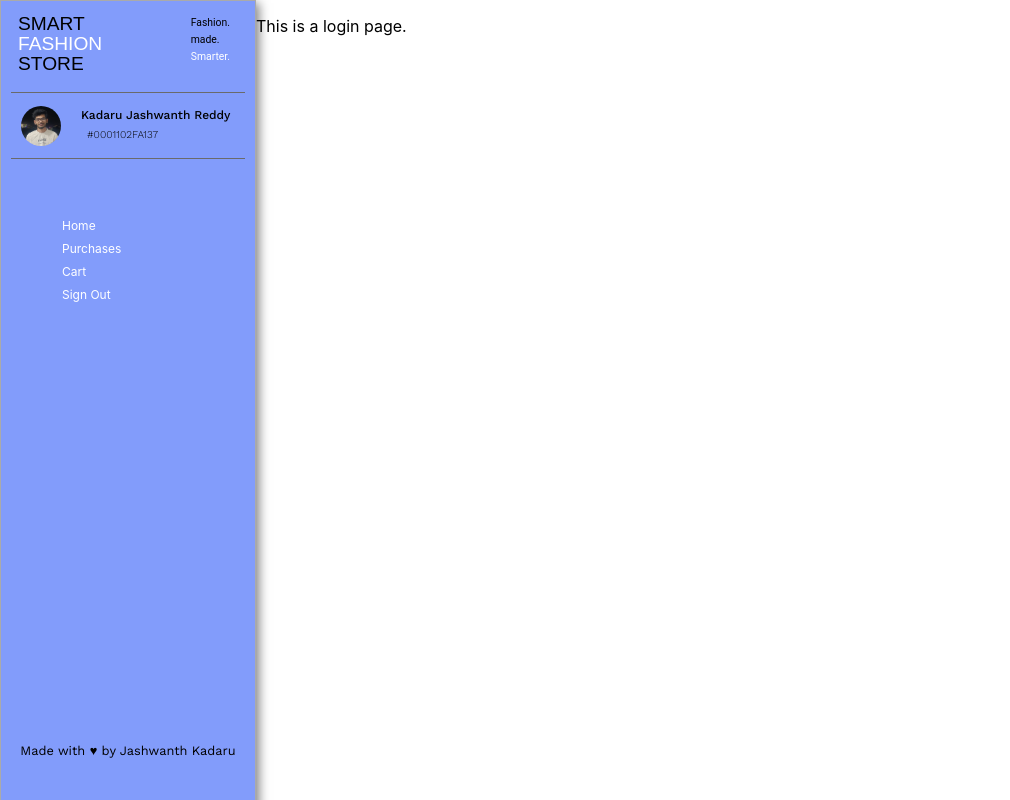
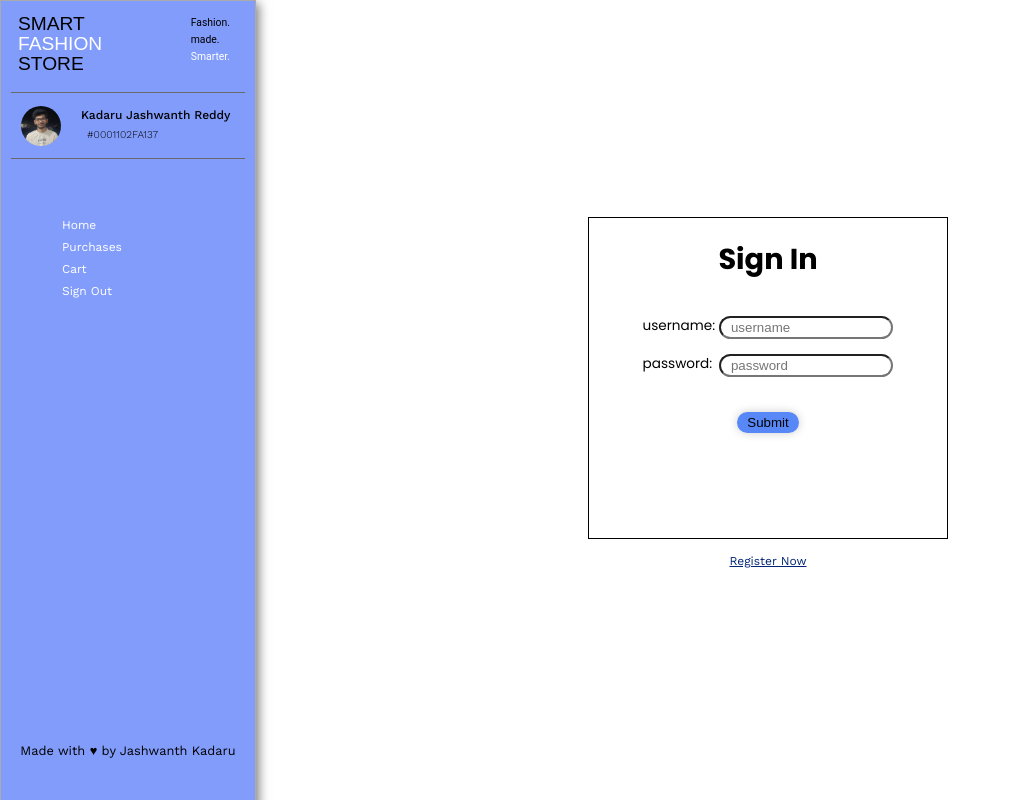
Before and after one commit to JashwanthKadaru/AI_Assisted_Shopping_App, a React (Create React App) app in the folder client/smart_store_client/: page / in a window 1280 px wide. Shown: the whole page, without its empty margins (0-1010 px from the left). Built offline with nearby package versions, Linux system fonts and the light colour scheme; a web font is replaced by a local one.

Commit message:
in client folder, created Login page react component, added markup for login layout. Added css styles to Login Stylesheet.

```diff
--- /dev/null
+++ b/client/smart_store_client/src/css/Login.css
@@ -0,0 +1,71 @@
+.login {
+    width: 100%;
+    height: 100vh;
+    display: flex;
+    flex-direction: column;
+    justify-content: center;
+    align-items: center;
+}
+
+form {
+    width: 35%;
+    height: 40vh;
+    margin: 0 auto;
+    border: 1px solid black;
+}
+
+form h1 {
+    width: fit-content;
+    margin: 20px auto;
+    margin-bottom: 35px;
+    font-size: 1.8rem;
+    font-family: 'Poppins', Arial, Helvetica, sans-serif;
+}
+
+.form-field {
+    width: fit-content;
+    margin: 15px auto;
+    width: 70%;
+
+    font-size: 0.85rem;
+    font-family: 'Poppins', Arial, Helvetica, sans-serif;
+
+    display: flex;
+    flex-direction: row;
+    justify-content: space-between;
+    /* border: 1px solid black; */
+}
+
+.form-field input {
+    border-radius: 20px;
+    padding: 2px 10px;
+    width: 60%;
+}
+
+form button {
+    width: fit-content;
+    margin: 10px auto;
+    margin-top: 35px;
+    padding: 3px 10px;
+    /* border: 1px solid black; */
+    border-radius: 20px;
+    box-shadow: 0px 0px 10px 0px rgba(0,0,0,0.2);
+
+    background-color: rgb(88, 136, 247);
+}
+
+form button:hover {
+    box-shadow: 1.5px 1.5px 15px 1px rgba(0,0,0,0.35);
+    transform: scale(1.1);
+}
+
+a {
+    font-size: 0.75rem;
+    font-family: 'Work Sans', Arial, Helvetica, sans-serif;
+    margin: 15px 0;
+    color: rgb(2, 37, 118);
+}
+
+a:hover {
+    color: rgb(58, 110, 231);
+}
--- a/client/smart_store_client/src/index.js
+++ b/client/smart_store_client/src/index.js
@@ -7,6 +7,7 @@ import Home from './pages/Home';
 import Login from './pages/Login';
 import Purchases from './pages/Purchases';
 import Cart from './pages/Cart'
+import Register from './pages/Register'
 const  router = createBrowserRouter(
 
   createRoutesFromElements(
@@ -15,7 +16,7 @@ const  router = createBrowserRouter(
       <Route path='/shop' element={<Home />}/>
       <Route path='/purchases' element={<Purchases />}/>
       <Route path='/cart' element={<Cart />}/>
-
+      <Route path='/register' element={<Register />}/>
     </Route>
   )
 )
--- a/client/smart_store_client/src/pages/Login.js
+++ b/client/smart_store_client/src/pages/Login.js
@@ -1,7 +1,36 @@
+import { useState } from "react";
+import '../css/Login.css'
+import { NavLink } from "react-router-dom";
 const Login = () => {
+    const [username, setUsername] = useState('');
+    const [password, setPassword] = useState('');
+
+    const onSubmit = () => {
+        return (
+            <div>
+
+            </div>
+        )
+    }
+
     return (
         <div className="login">
-            <p> This is a login page. </p>
+            <form>
+                <h1> Sign In </h1>
+                <div className="form-field">
+                    <label > username: </label>
+                    <input type="text" placeholder="username" value={username} onChange={(e) => {setUsername(e.target.value)}}/>
+                </div>
+
+                <div className="form-field">
+                    <label > password: </label>
+                    <input type="password" placeholder="password" value={password} onChange={(e) => {setPassword(e.target.value)}}/>
+                </div>
+
+                <button type="submit" onClick={() => {onsubmit()}}> Submit </button>
+            </form>
+
+            <NavLink to='/register'> Register Now </NavLink>
         </div>
     )
 }
```
